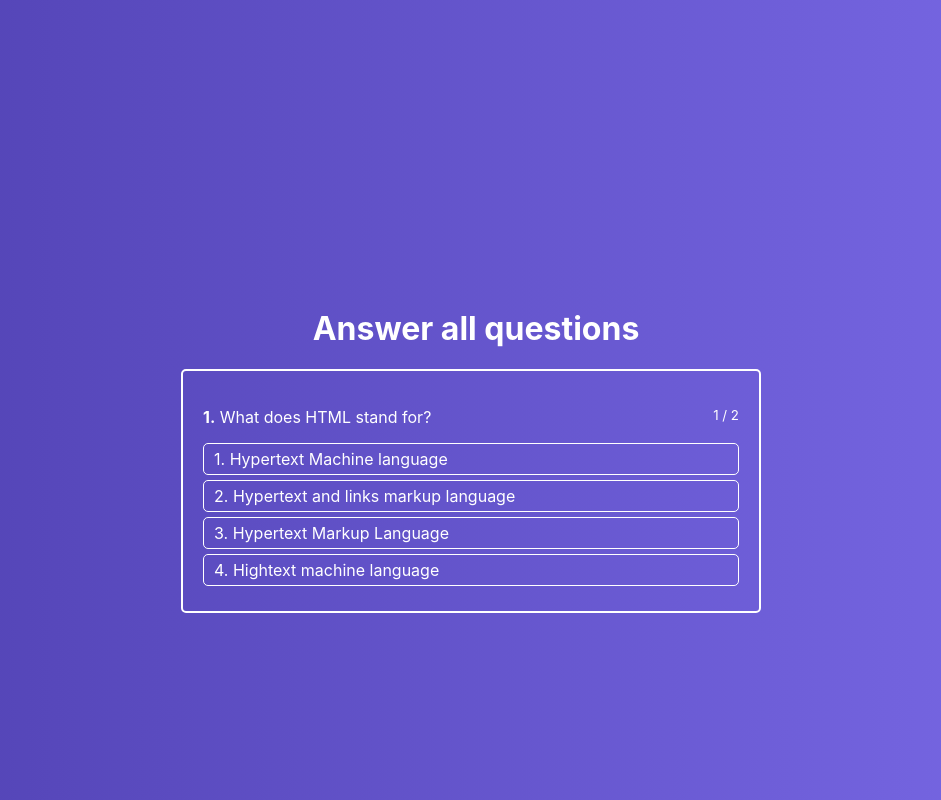
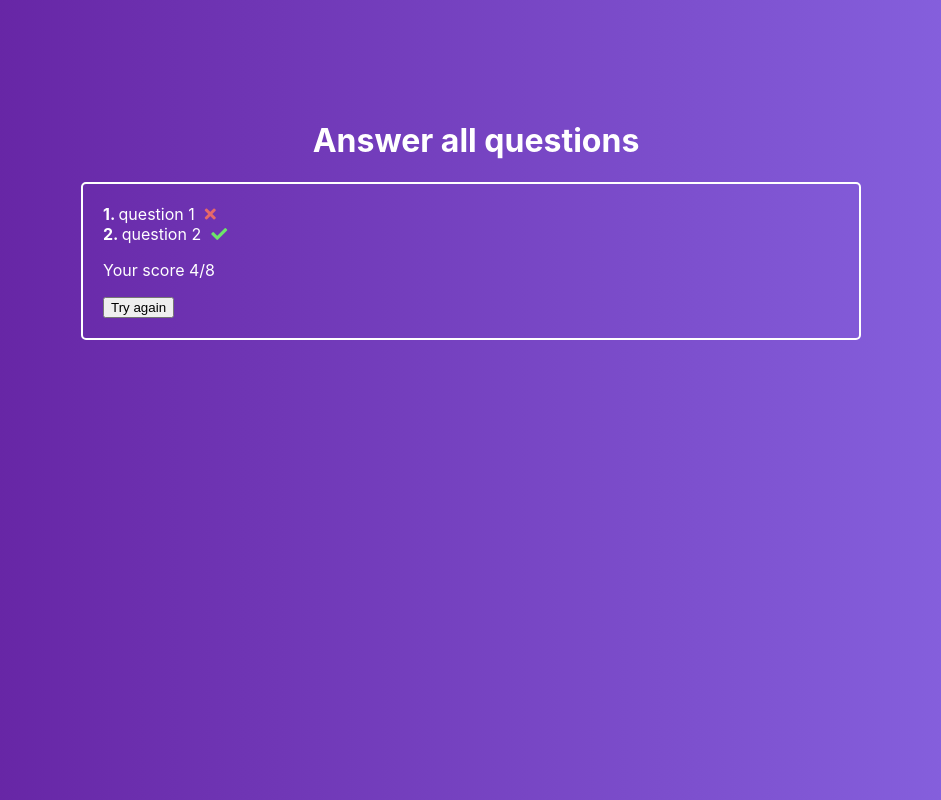
Before and after one commit to ElizabethVlasenko/react-redux-quiz, a React (Create React App) app: page / in a window 1280 px wide. Shown: the whole page, without its empty margins (169-1110 px from the left). Built offline with nearby package versions, Linux system fonts and the light colour scheme.

Commit message:
Added showing result section

```diff
--- a/public/index.html
+++ b/public/index.html
@@ -24,7 +24,8 @@
       work correctly both with client-side routing and a non-root public URL.
       Learn how to configure a non-root public URL by running `npm run build`.
     -->
-    <title>React App</title>
+    <link rel="stylesheet" href="https://pro.fontawesome.com/releases/v5.10.0/css/all.css" integrity="sha384-AYmEC3Yw5cVb3ZcuHtOA93w35dYTsvhLPVnYs9eStHfGJvOvKxVfELGroGkvsg+p" crossorigin="anonymous"/>
+    <title>Quiz App</title>
   </head>
   <body>
     <noscript>You need to enable JavaScript to run this app.</noscript>
--- a/src/components/ActiveQuiz/AnswersList/AnswerItem/AnswerItem.js
+++ b/src/components/ActiveQuiz/AnswersList/AnswerItem/AnswerItem.js
@@ -7,8 +7,6 @@ const AnswerItem = props => {
     if (props.state) {
         cls.push(classes[props.state])
     }
-
-    console.log(cls);
 
     return (
         <li
--- /dev/null
+++ b/src/components/FinishedQuiz/FinishedQuiz.js
@@ -0,0 +1,32 @@
+import React from "react";
+import classes from './FinishedQuiz.module.css';
+
+const FinishedQuiz = props => {
+    return (
+        <div className = { classes.FinishedQuiz }>
+            {/* list with right and wrong answers */}
+            <ul>
+                <li>
+                    <strong>1. </strong>
+                    question 1
+                    <i className ={'fa fa-times ' + classes.error}/>
+                </li>
+                <li>
+                    <strong>2. </strong>
+                    question 2
+                    <i className ={'fa fa-check ' + classes.success}/>
+                </li>
+            </ul>
+
+            <p>
+                Your score 4/8
+            </p>
+
+            <div>
+                <button>Try again</button>
+            </div>
+        </div>
+    )
+}
+
+export default FinishedQuiz;
--- /dev/null
+++ b/src/components/FinishedQuiz/FinishedQuiz.module.css
@@ -0,0 +1,27 @@
+.FinishedQuiz {
+    padding: 20px;
+    color: #FFF;
+    border: 2px solid #FFF;
+    border-radius: 5px;
+    box-sizing: border-box;
+    margin: 0 10px;
+}
+
+.FinishedQuiz ul {
+    list-style: none;
+    padding: 0px;
+    margin: 0px;
+}
+
+.FinishedQuiz ul li i {
+    margin-left: 10px;
+
+}
+
+.success {
+    color: #6de669;
+}
+
+.error {
+    color: #e66969;
+}
--- a/src/containeers/Quiz/Quiz.js
+++ b/src/containeers/Quiz/Quiz.js
@@ -1,10 +1,12 @@
 import React, {Component} from 'react';
 import classes from './Quiz.module.css';
 import ActiveQuiz from '../../components/ActiveQuiz/ActiveQuiz';
+import FinishedQuiz from '../../components/FinishedQuiz/FinishedQuiz';
 
 class Quiz extends Component {
 
     state = {
+        isFinished: true,
         activeQuestion: 0,
         answerState: null, //current user click { [id]: 'success' 'error'}
         quiz: [
@@ -29,12 +31,42 @@ class Quiz extends Component {
                     {text: '</DOCTYPE html>', id: 4},
                 ],
                 rightAnswerId: 2
+            },
+            {
+                id: 3,
+                question:'Which of the following HTML Elements is used for making any text bold?',
+                answers: [
+                    {text: '<i>', id: 1},
+                    {text: '<li>', id: 2},
+                    {text: '<p>', id: 3},
+                    {text: '<b>', id: 4},
+                ],
+                rightAnswerId: 4
+            },
+            {
+                id: 4,
+                question:'Which of the following HTML element is used for creating an unordered list?',
+                answers: [
+                    {text: '<ui>', id: 1},
+                    {text: '<li>', id: 2},
+                    {text: '<ul>', id: 3},
+                    {text: '<em>', id: 4},
+                ],
+                rightAnswerId: 3
             }
+
         ]
     }
 
+    onAnswerClickHandler = answerId => {
 
-    onAnswerClickHandler = answerId => {
+        if(this.state.answerState){
+            const key = Object.keys(this.state.answerState); //get answerState id
+
+            if (this.state.answerState[key] === 'success') {
+                 return;
+            }
+        }
 
         const question = this.state.quiz[this.state.activeQuestion]
 
@@ -44,9 +76,11 @@ class Quiz extends Component {
                 answerState:{ [answerId] : 'success'}
         })
 
-
             const timeout = window.setTimeout(() => {
                 if(this.isQuizFinished()){
+                    this.setState({
+                        isFinished: true
+                    })
 
                 } else {
                     this.setState({
@@ -61,7 +95,7 @@ class Quiz extends Component {
         else {
 
             this.setState({
-                answerState:{ [answerId] : 'error'}
+                answerState:{[answerId] : 'error'}
             })
         }
 
@@ -71,13 +105,17 @@ class Quiz extends Component {
         return this.state.activeQuestion + 1 === this.state.quiz.length;
     }
 
-
     render () {
         return (
             <div className={classes.Quiz}>
+                <div className={classes.QuizWrapper}>
                     <h1>Answer all questions</h1>
-                <div className={classes.QuizWrapper}>
-                    <ActiveQuiz
+                    {
+                        this.state.isFinished
+                        ? <FinishedQuiz
+
+                        />
+                        : <ActiveQuiz
                             question = { this.state.quiz[this.state.activeQuestion].question }
                             answers = { this.state.quiz[this.state.activeQuestion].answers }
                             onAnswerClick = { this.onAnswerClickHandler }
@@ -85,6 +123,9 @@ class Quiz extends Component {
                             questionNumber = { this.state.activeQuestion + 1 }
                             state = { this.state.answerState }
                          />
+                    }
+
+
                 </div>
             </div>
 
--- a/src/containeers/Quiz/Quiz.module.css
+++ b/src/containeers/Quiz/Quiz.module.css
@@ -1,12 +1,12 @@
 .Quiz {
     display: flex;
-    justify-content: center;
+    justify-content: flex-start;
     align-items: center;
     flex-direction: column;
     padding-top: 100px;
     flex-grow: 1;
     width: 100%;
-    background: linear-gradient( 90deg, #5041b2 0%, #7969e6 100%);
+    background: linear-gradient( 90deg, #621c9c 0%, #8a69e6 100%);
 
 }
 
@@ -17,5 +17,5 @@
 }
 
 .QuizWrapper {
-    width: 600px;
+    width: 800px;
 }
```
Lines whose indentation alone changed are shown as unchanged.
